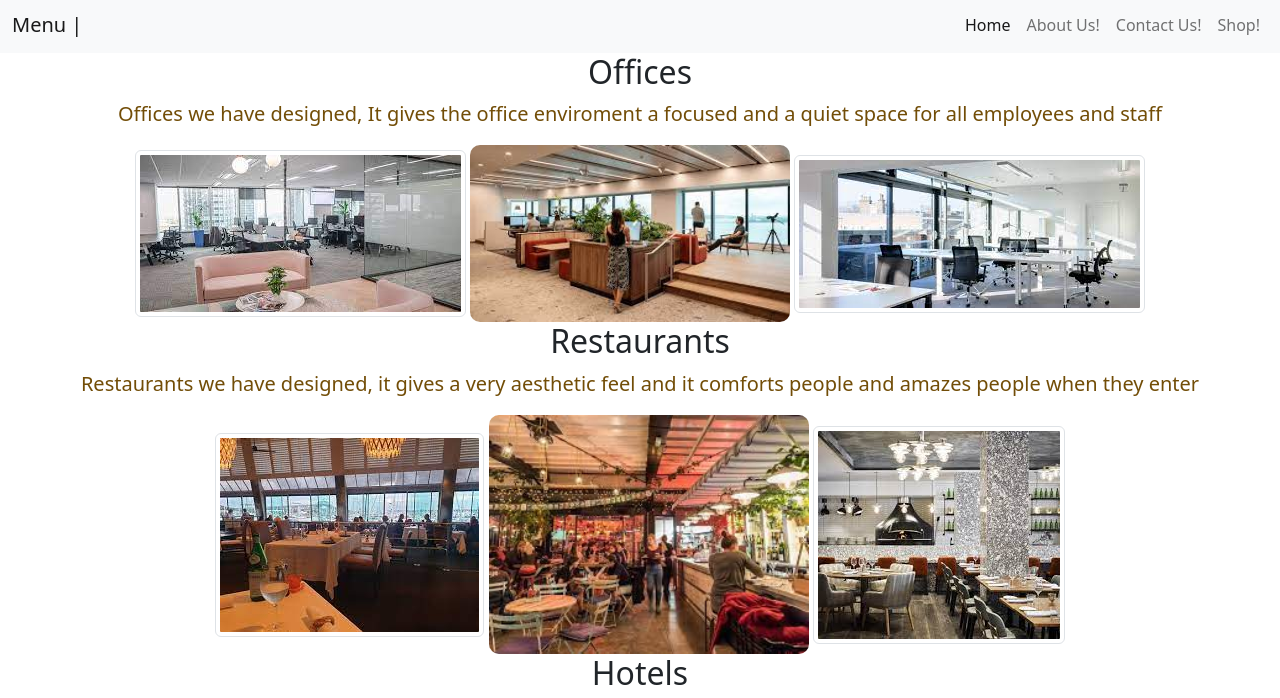
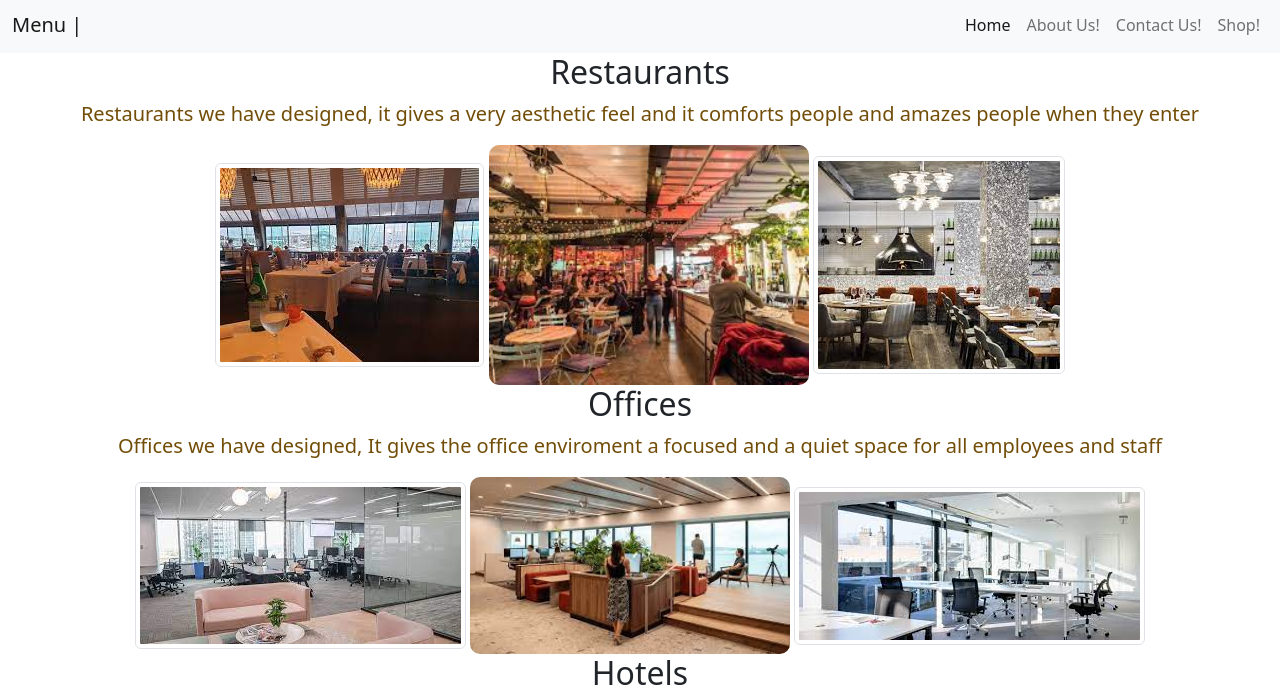
Before and after one commit to Aakesh05/Stent-Interiors, a plain HTML site: page Project Interior/Home.html in a window 1280 px wide. Shown: the part 90-788 px from the top of the page. Drawn offline with nearby package versions, Linux system fonts and the light colour scheme.

Commit message:
Revert "Merge branch 'HomePage'"
This reverts commit 7fede752442acd0a1d13581b218117c84552c9f2, reversing
changes made to fdae25fa99b209598d2b6cd24fba272751e6680b.

```diff
--- a/Project Interior/Home.html
+++ b/Project Interior/Home.html
@@ -43,10 +43,18 @@
         <div>
 
             <div>
-                <center>
-                    <h2>Offices</h2>
-                    <p class="OffText">
-                        Offices we have designed,
+                <center><h2>Restaurants</h2>
+                <p class="ResText">Restaurants we have designed, it gives a very aesthetic feel and it comforts people and
+                  amazes people when they enter
+                </p>
+                <img src="Images/Resturant Image1.jpg" class="img-thumbnail" alt="Responsive image">
+                <img src="Images/Resturant Image2.jpg" class="ResImgMiddle">
+                <img src="Images/Resturant Image3.jpg" class="img-thumbnail" alt="Responsive image">
+                </center>
+            </div>
+            <div>
+                <center><h2>Offices</h2>
+                <p class="OffText">Offices we have designed,
                   It gives the office enviroment a focused and a quiet space for all employees and staff
                 </p>
                 <img src="Images/Offices1.jpg" class="img-thumbnail" alt="Responsive image">
@@ -55,23 +63,8 @@
                 </center>
             </div>
             <div>
-                <center>
-                    <h2>Restaurants</h2>
-                    <p class="ResText">
-                        Restaurants we have designed, it gives a very aesthetic feel and it comforts people and
-                        amazes people when they enter
-                    </p>
-                    <img src="Images/Resturant Image1.jpg" class="img-thumbnail" alt="Responsive image">
-                    <img src="Images/Resturant Image2.jpg" class="ResImgMiddle">
-                    <img src="Images/Resturant Image3.jpg" class="img-thumbnail" alt="Responsive image">
-                </center>
-            </div>
-
-            <div>
-                <center>
-                    <h2>Hotels</h2>
-                    <p class="HotText">
-                        Hotels we have designed,
+                <center><h2>Hotels</h2>
+                <p class="HotText">Hotels we have designed,
                   These hotels can attract many tourists and people of the land and it can make them stay even longer because of the way we have designed it
                 </p>
                 <img src="Images/Hotel1.jpg" class="img-thumbnail" alt="Responsive image">
@@ -80,10 +73,8 @@
                 </center>
             </div>
             <div>
-                <center>
-                    <h2>Homes</h2>
-                    <p class="HomeText">
-                        Homes we have designed,
+                <center><h2>Homes</h2>
+                <p class="HomeText">Homes we have designed,
                   These homes give that homely feeling, and its just anything a person would want if they want a good lifestyle
                 </p>
                 <img src="Images/Home1.jpg" class="img-thumbnail" alt="Responsive image">
```
Lines whose indentation alone changed are shown as unchanged.
